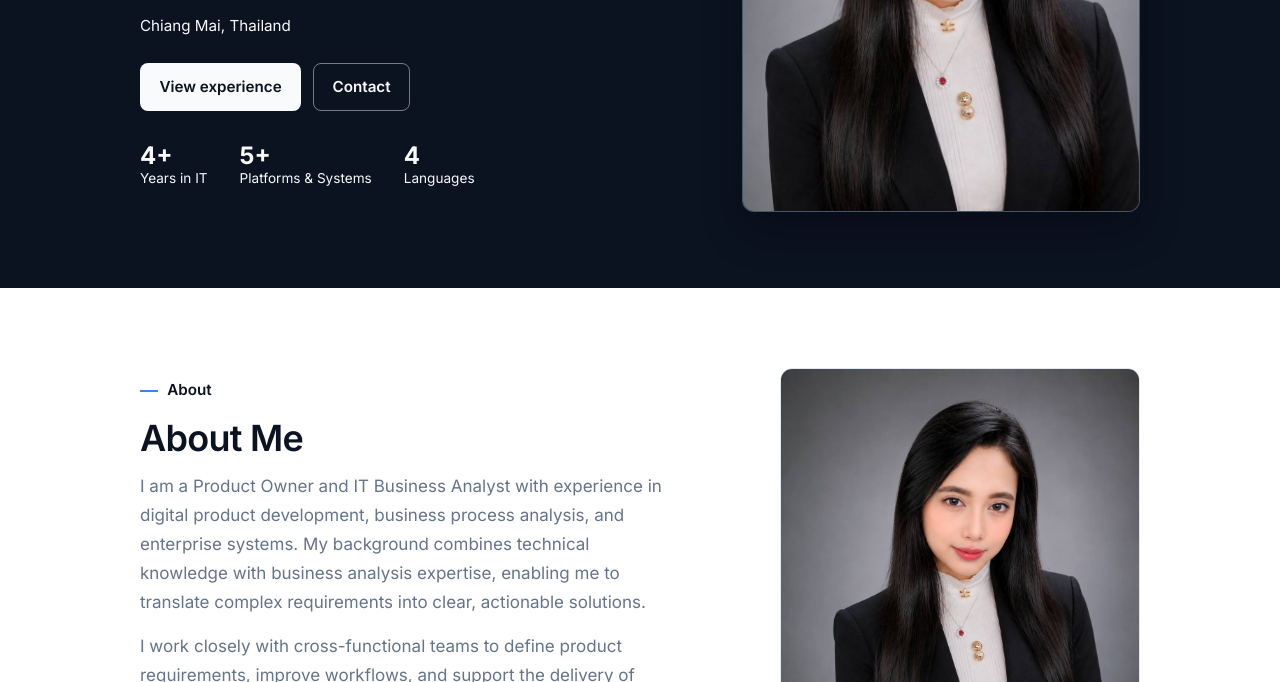
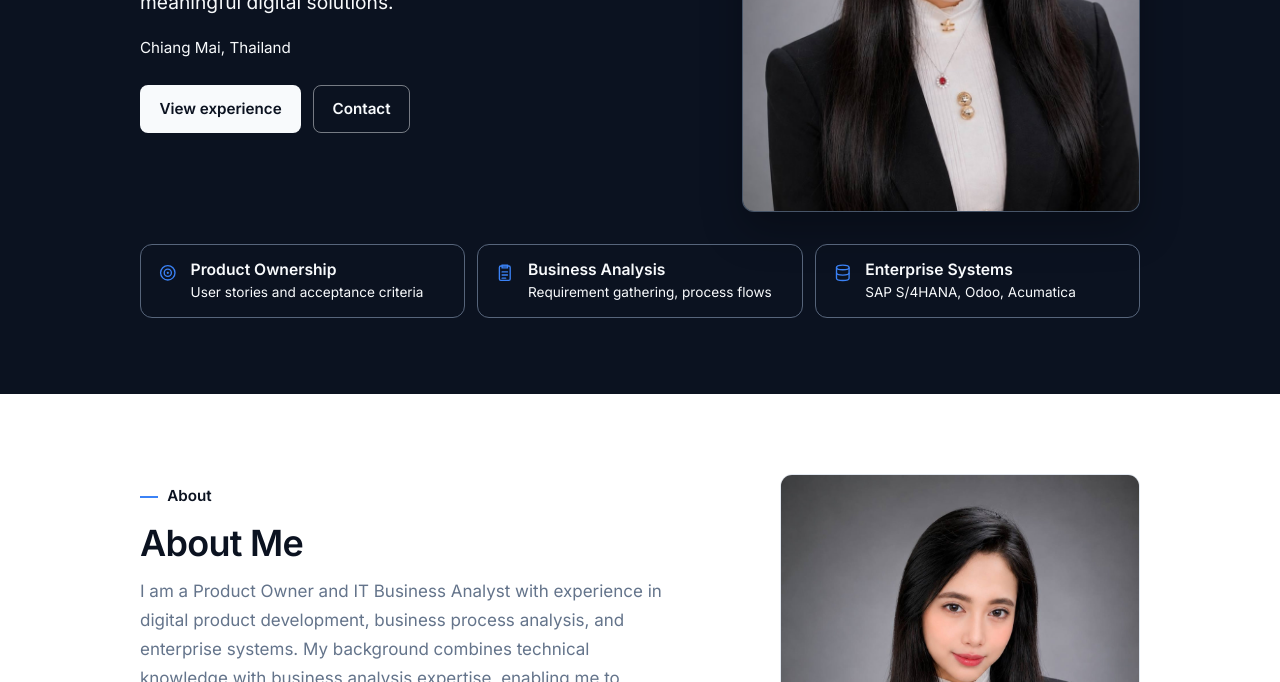
Before and after one commit to mslz30/May-Shoon-Lett-Zaw, a plain HTML site: page index.html in a window 1280 px wide. Shown: the part 421-1103 px from the top of the page. Drawn offline with Linux system fonts and the light colour scheme.

Commit message:
Replace hero statistics with specialty cards
Show Product Ownership, Business Analysis, and Enterprise Systems in place of the numeric counters.

Co-authored-by: May Shoon Lett Zaw <mslz30@users.noreply.github.com>

```diff
--- a/index.html
+++ b/index.html
@@ -216,29 +216,48 @@
   .btn-navy { background: var(--navy); color: var(--ice); }
   .btn-navy:hover { background: var(--deep); }
 
-  .facts {
-    display: flex;
-    flex-wrap: nowrap;
-    align-items: flex-start;
-    gap: clamp(0.85rem, 3vw, 2rem);
-    margin: 0;
+  .specialties {
+    display: grid;
+    grid-template-columns: repeat(3, minmax(0, 1fr));
+    gap: 0.75rem;
+    margin: 2rem 0 0;
     padding: 0;
     list-style: none;
   }
-  .facts li { min-width: 0; }
-  .facts strong {
-    display: block;
+  .specialties li {
+    display: flex;
+    align-items: flex-start;
+    gap: 0.75rem;
+    min-width: 0;
+    padding: 0.9rem 1rem;
+    border: 1px solid rgba(100, 116, 139, 0.85);
+    border-radius: 12px;
+    background: transparent;
+    transition: border-color 0.2s ease, background-color 0.2s ease;
+  }
+  .specialties li:hover {
+    border-color: var(--blue);
+    background: rgba(59, 130, 246, 0.08);
+  }
+  .specialties svg {
+    flex: 0 0 1.35rem;
+    width: 1.35rem;
+    height: 1.35rem;
+    margin-top: 0.15rem;
+    color: var(--blue);
+  }
+  .specialty-title {
+    margin: 0;
     color: var(--ice);
-    font-size: 1.5rem;
-    line-height: 1.1;
-    font-weight: 700;
+    font-size: 0.98rem;
+    font-weight: 600;
+    line-height: 1.3;
   }
-  .facts span {
-    display: block;
+  .specialty-note {
+    margin: 0.2rem 0 0;
     color: var(--ice);
     font-size: 0.85rem;
-    line-height: 1.3;
-    white-space: nowrap;
+    line-height: 1.4;
   }
 
   .portrait {
@@ -430,7 +449,7 @@
   @media (max-width: 640px) {
     section { padding: 3.5rem 0; }
     #hero { padding: 3rem 0 3.25rem; }
-    .certs { grid-template-columns: 1fr; }
+    .certs, .specialties { grid-template-columns: 1fr; }
     h1 { font-size: 2.3rem; }
   }
 
@@ -463,7 +482,8 @@
 
 <main>
   <section id="hero">
-    <div class="wrap hero-grid">
+    <div class="wrap">
+    <div class="hero-grid">
       <div class="hero-copy">
         <p class="eyebrow">Product Owner | IT Business Analyst</p>
         <h1>May Shoon<br>Lett Zaw</h1>
@@ -473,15 +493,46 @@
           <a class="btn btn-light" href="#experience">View experience</a>
           <a class="btn btn-ghost" href="#contact">Contact</a>
         </div>
-        <ul class="facts">
-          <li><strong>4+</strong><span>Years in IT</span></li>
-          <li><strong>5+</strong><span>Platforms &amp; Systems</span></li>
-          <li><strong>4</strong><span>Languages</span></li>
-        </ul>
       </div>
       <div class="portrait">
         <img src="images/portrait.jpg" alt="May Shoon Lett Zaw" width="1024" height="1024">
       </div>
+    </div>
+    <ul class="specialties">
+      <li>
+        <svg viewBox="0 0 24 24" aria-hidden="true" focusable="false">
+          <circle cx="12" cy="12" r="8" fill="none" stroke="currentColor" stroke-width="1.5"/>
+          <circle cx="12" cy="12" r="4" fill="none" stroke="currentColor" stroke-width="1.5"/>
+          <circle cx="12" cy="12" r="1.2" fill="currentColor"/>
+        </svg>
+        <div>
+          <p class="specialty-title">Product Ownership</p>
+          <p class="specialty-note">User stories and acceptance criteria</p>
+        </div>
+      </li>
+      <li>
+        <svg viewBox="0 0 24 24" aria-hidden="true" focusable="false">
+          <rect x="6" y="4.5" width="12" height="16" rx="1.5" fill="none" stroke="currentColor" stroke-width="1.5"/>
+          <path d="M9 3.5h6v3H9z" fill="none" stroke="currentColor" stroke-width="1.5"/>
+          <path d="M9 11h6M9 14.5h6M9 18h4" fill="none" stroke="currentColor" stroke-width="1.5" stroke-linecap="round"/>
+        </svg>
+        <div>
+          <p class="specialty-title">Business Analysis</p>
+          <p class="specialty-note">Requirement gathering, process flows</p>
+        </div>
+      </li>
+      <li>
+        <svg viewBox="0 0 24 24" aria-hidden="true" focusable="false">
+          <ellipse cx="12" cy="6" rx="7" ry="2.6" fill="none" stroke="currentColor" stroke-width="1.5"/>
+          <path d="M5 6v6c0 1.5 3.1 2.6 7 2.6s7-1.1 7-2.6V6" fill="none" stroke="currentColor" stroke-width="1.5"/>
+          <path d="M5 12v6c0 1.5 3.1 2.6 7 2.6s7-1.1 7-2.6v-6" fill="none" stroke="currentColor" stroke-width="1.5"/>
+        </svg>
+        <div>
+          <p class="specialty-title">Enterprise Systems</p>
+          <p class="specialty-note">SAP S/4HANA, Odoo, Acumatica</p>
+        </div>
+      </li>
+    </ul>
     </div>
   </section>
 
```
